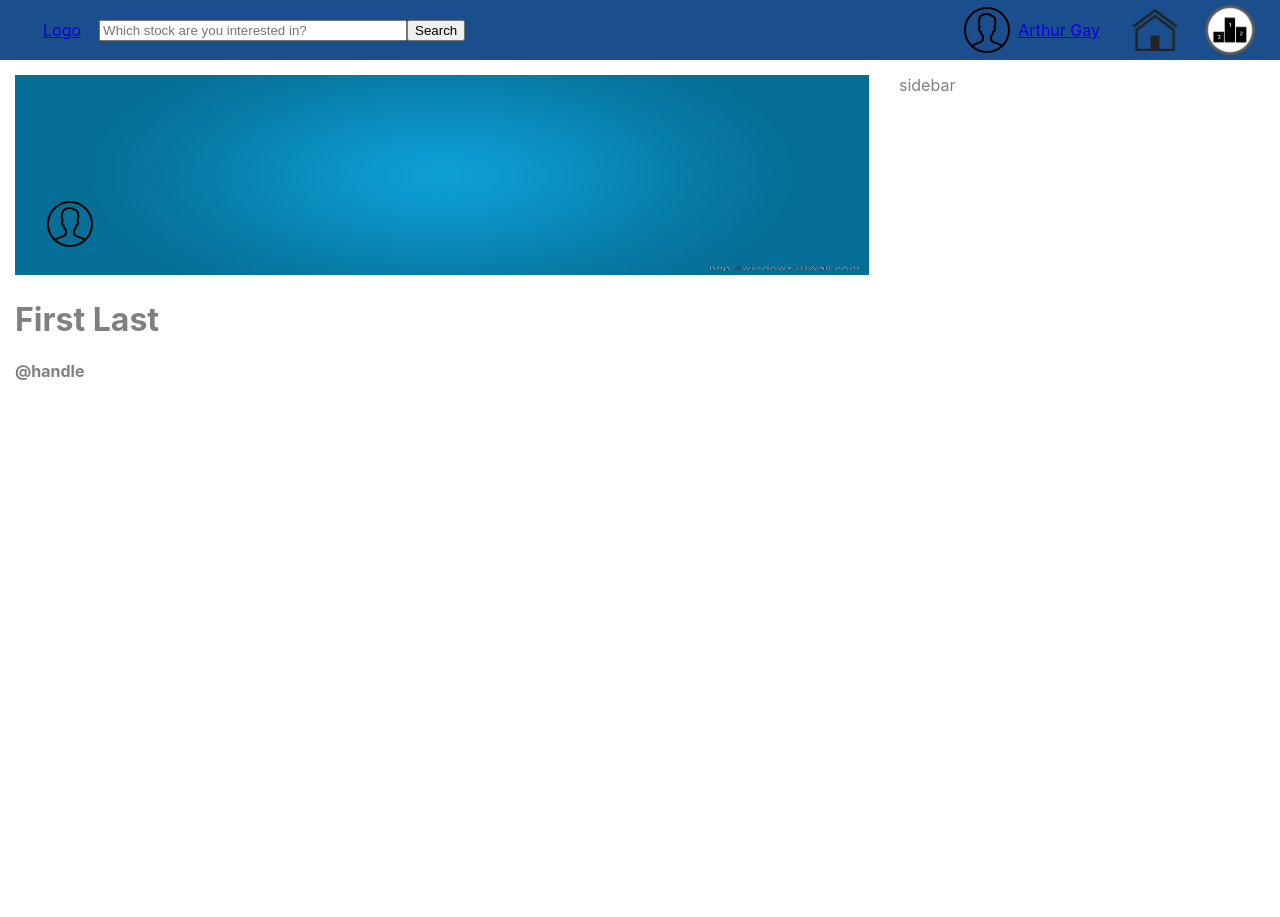
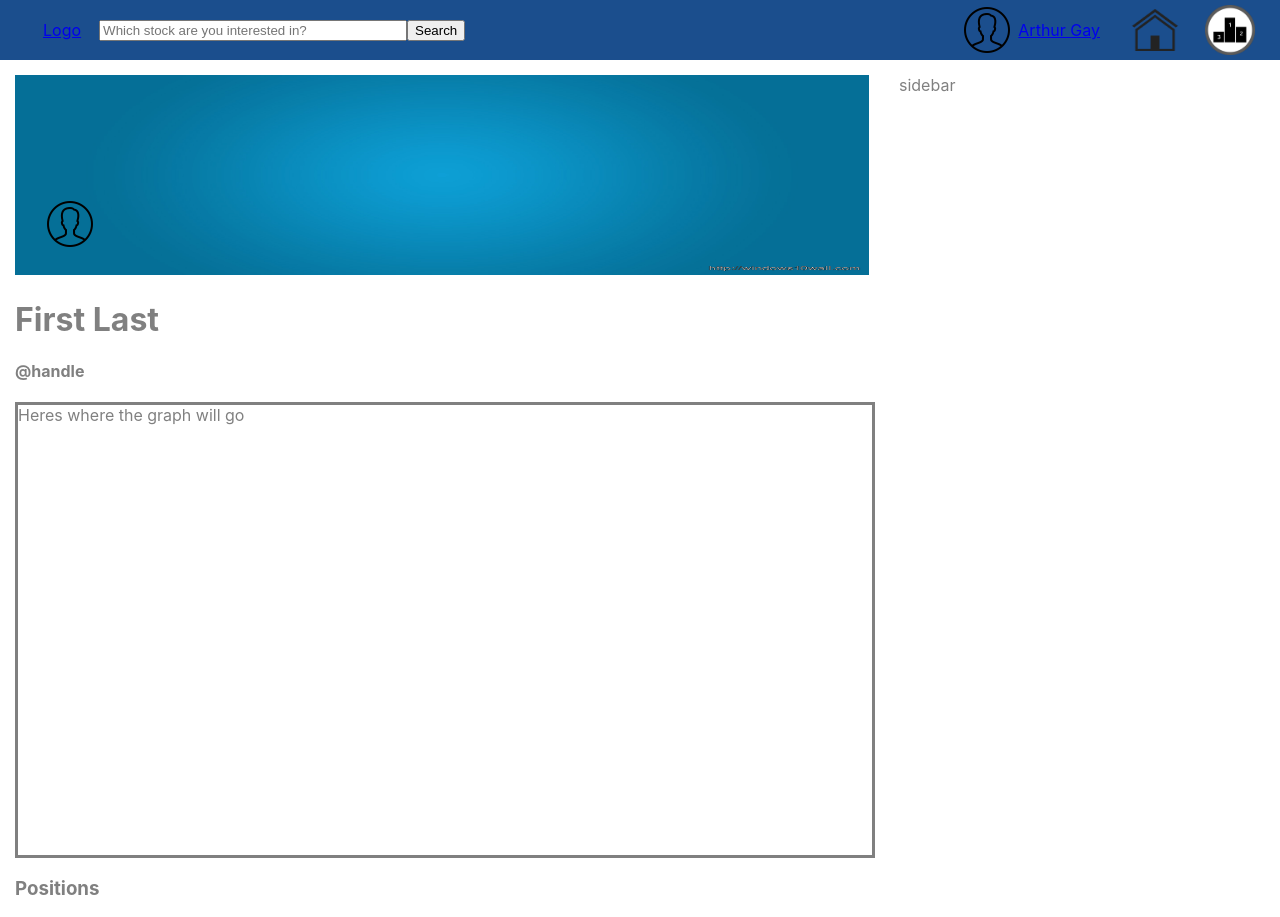
Before and after one commit to Alessandro100/social-media-trading, a React (Create React App) app in the folder clients/: page /profile in a window 1280 px wide. Shown: the top 917 px of the page. Before the commit the page ends 800 px from the top, so only its background shows below. Built offline with nearby package versions, Linux system fonts and the light colour scheme.

Commit message:
more added to profile page

```diff
--- a/clients/src/App.css
+++ b/clients/src/App.css
@@ -71,6 +71,7 @@
 .position-row {
   display: flex;
   justify-content: space-between;
+  color: black;
 }
 
 /* Profile */
@@ -111,3 +112,9 @@
   top: 0;
   left: 0;
 }
+
+.graph-container {
+  border: solid;
+  height: 450px;
+  width: 100%
+}
--- a/clients/src/App.js
+++ b/clients/src/App.js
@@ -80,10 +80,10 @@
   render(){
     return (
       <>
-        <BrowserRouter history={this.state.history}>
+        <BrowserRouter>
           <Switch>
             <Route exact path='/' render={() => <HomePage state={this.state}/> } />
-            <Route exact path='/profile' component={ProfilePage} />
+            <Route exact path='/profile' render={() => <ProfilePage state={this.state}/> } />
           </Switch>
         </BrowserRouter>
       </>
--- /dev/null
+++ b/clients/src/Components/Graph.js
@@ -0,0 +1,14 @@
+import React, { Component } from 'react'
+import '../App.css'
+
+export class Graph extends Component {
+    render() {
+        return (
+            <div className='graph-container'>
+                <div>Heres where the graph will go</div>
+            </div>
+        )
+    }
+}
+
+export default Graph
--- a/clients/src/Components/ProfilePage.js
+++ b/clients/src/Components/ProfilePage.js
@@ -2,15 +2,22 @@
 import Header from './Header'
 import '../App.css';
 import ProfileHeader from './ProfileHeader';
+import Graph from './Graph';
+import Positions from './Positions';
 
 export class ProfilePage extends Component {
     render() {
+        const { transactions, positions, followers } = this.props.state
+        console.log('positions')
+        console.log(positions)
         return (
             <>
             <Header />
                 <div className='profile-container'>
                     <div className='profile-main'>
                         <ProfileHeader />
+                        <Graph />
+                        <Positions positions={positions} />
                     </div>
                     <div className='profile-sidebar'>
                         sidebar
```
